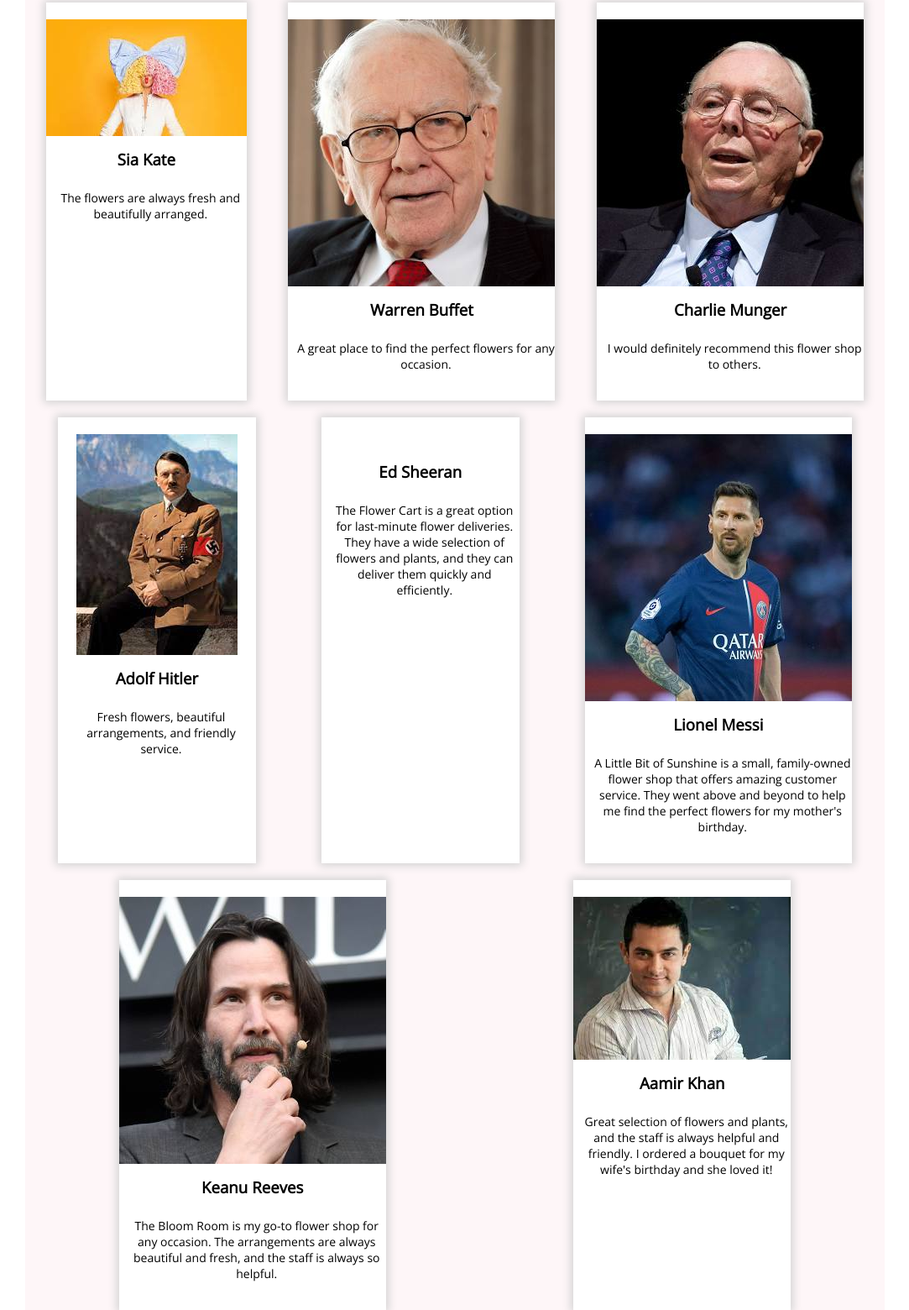
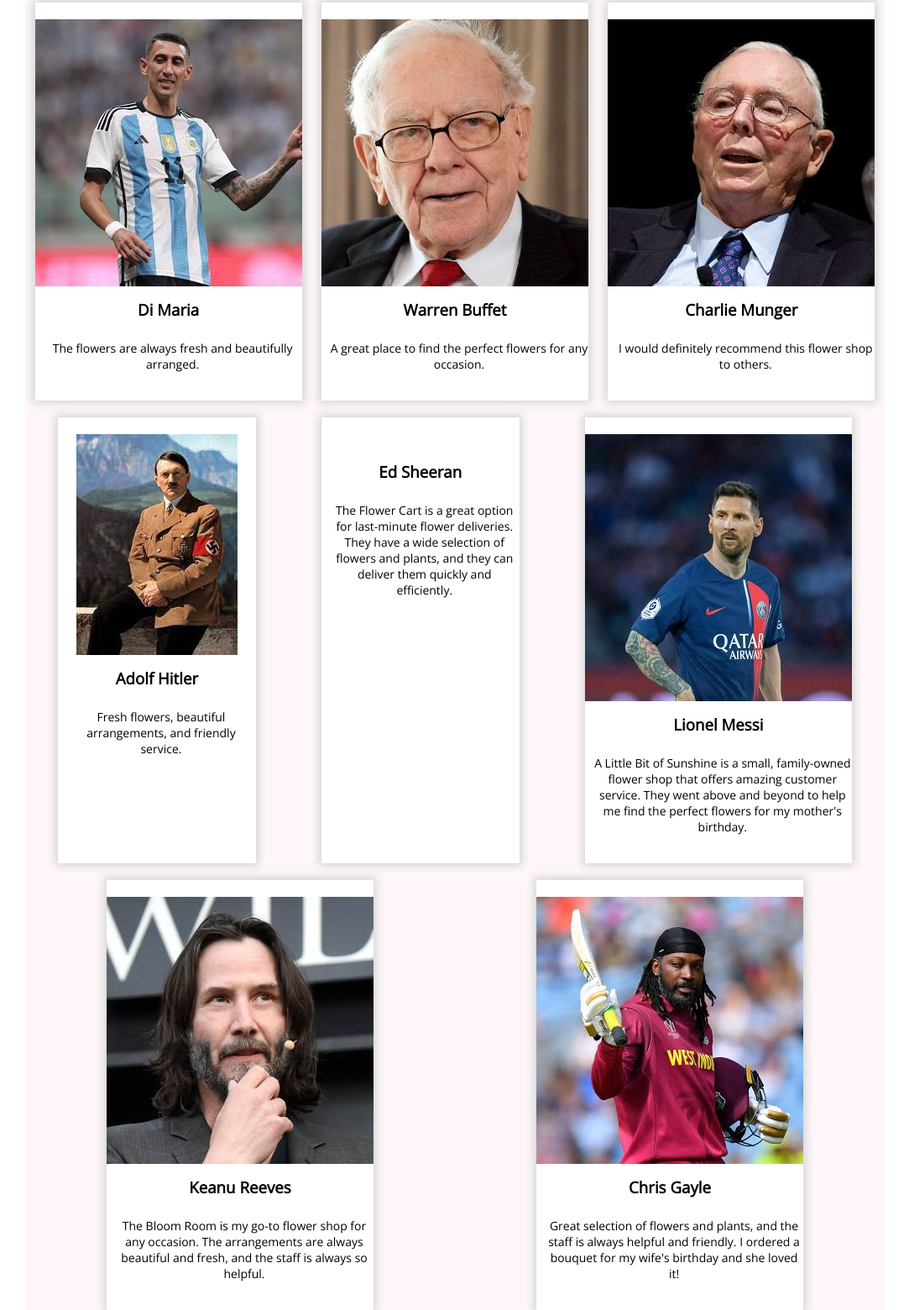
Before and after one commit to NabilKuppu/Online-Flower-Shop, a plain HTML site: page index.html in a window 1280 px wide. Shown: the part 4137-5697 px from the top of the page at 84% size, without its empty margins (98-1181 px from the left). Drawn offline with nearby package versions, Linux system fonts and the light colour scheme.

Commit message:
For the last time

```diff
--- a/index.html
+++ b/index.html
@@ -148,12 +148,13 @@
         <h1 class="review-heading">Customer Review</h1>
         <div class="reviews">
           <div class="review">
-            <img src="Images/Sia Kate.jpg" alt="" />
-            <h3 class="person-name">Sia Kate</h3>
+            <img src="Images/Di Maria.jpg" alt="" />
+            <h3 class="person-name">Di Maria</h3>
             <p class="person-description">
               The flowers are always fresh and beautifully arranged.
             </p>
             <div class="star">
+              <i class="fa-solid fa-star"></i>
               <i class="fa-solid fa-star"></i>
               <i class="fa-solid fa-star"></i>
               <i class="fa-solid fa-star"></i>
@@ -228,6 +229,7 @@
               <i class="fa-solid fa-star"></i>
               <i class="fa-solid fa-star"></i>
               <i class="fa-solid fa-star"></i>
+              <i class="fa-solid fa-star"></i>
             </div>
           </div>
           <div class="review">
@@ -246,14 +248,15 @@
             </div>
           </div>
           <div class="review">
-            <img src="Images/Aamir Khan.jpg" alt="" />
-            <h3 class="person-name">Aamir Khan</h3>
+            <img src="Images/Chris Gayle.jpg" alt="" />
+            <h3 class="person-name">Chris Gayle</h3>
             <p class="person-description">
               Great selection of flowers and plants, and the staff is always
               helpful and friendly. I ordered a bouquet for my wife's birthday and
               she loved it!
             </p>
             <div class="star">
+              <i class="fa-solid fa-star"></i>
               <i class="fa-solid fa-star"></i>
               <i class="fa-solid fa-star"></i>
               <i class="fa-solid fa-star"></i>
--- a/styles/style.css
+++ b/styles/style.css
@@ -298,7 +298,7 @@ instagram-h1 {
   justify-content: space-around;
   background: rgba(229, 84, 115, 0.05);
   flex-wrap: wrap;
-  border: 5px rgba(229, 84, 115, 0.05);
+  border: 10px rgba(218, 84, 113, 0.05);
 }
 .review {
   text-align: center;
```
Also changed, not shown: Images/Aamir Khan.jpg (deleted), Images/Chris Gayle.jpg (added), Images/Di Maria.jpg (added), Images/Sia Kate.jpg (deleted).
